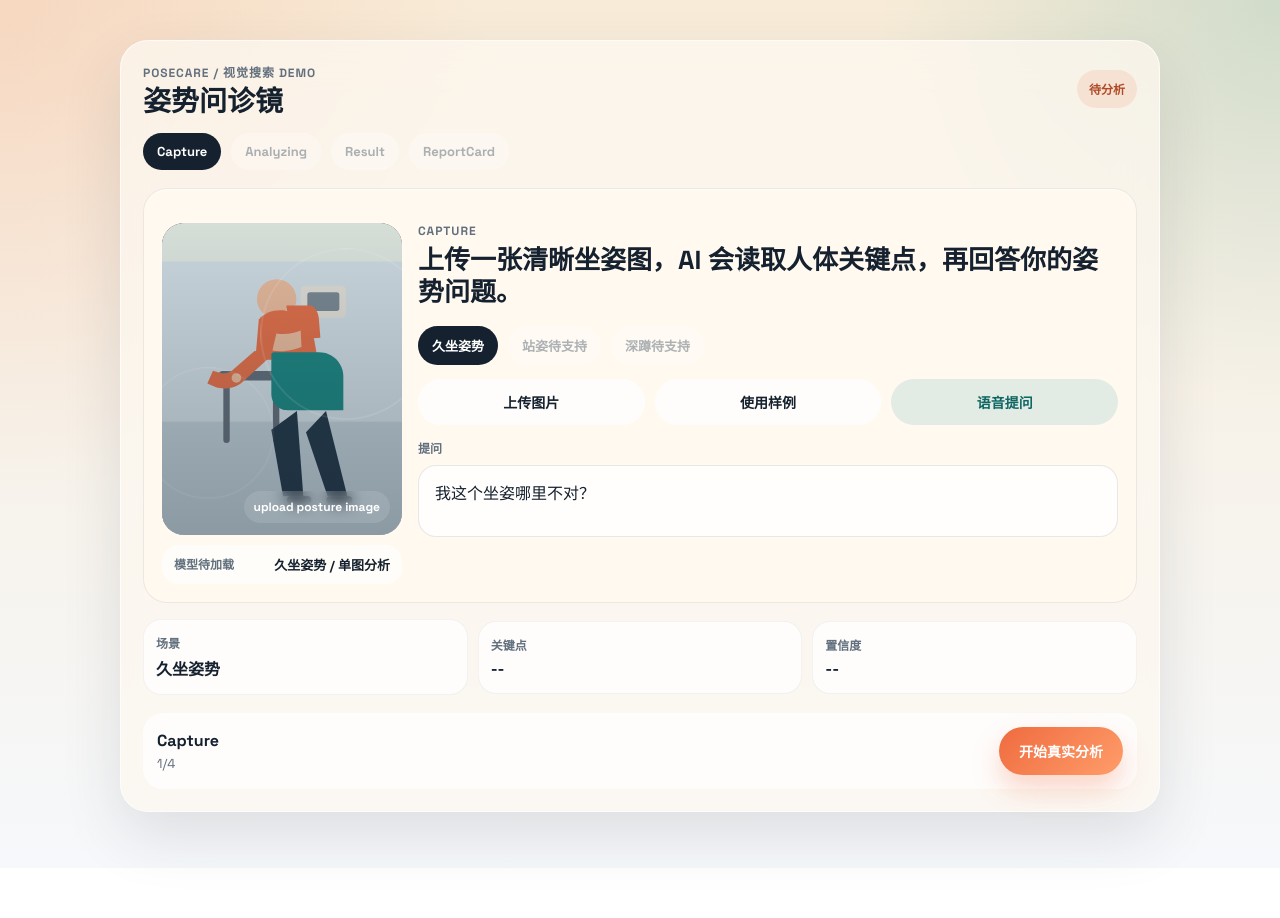
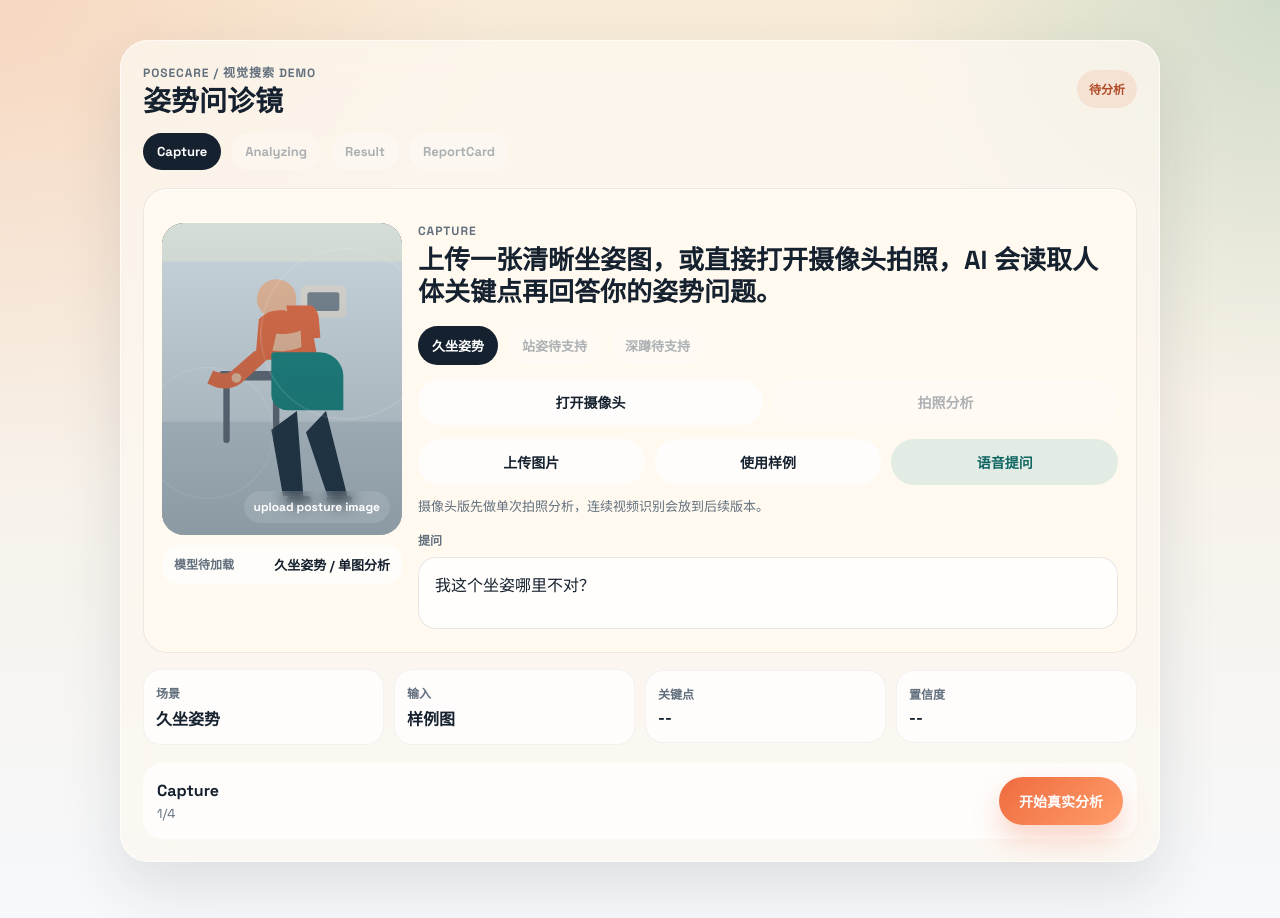
Before and after one commit to Hypertension42/PoseCare-Demo, a React (Vite) app: page / in a window 1280 px wide. Before the commit the page ends 868 px from the top, so only its background shows below. Built offline with nearby package versions, Linux system fonts and the light colour scheme.

Commit message:
Add camera capture flow for v0.0.2

```diff
--- a/package.json
+++ b/package.json
@@ -1,7 +1,7 @@
 {
   "name": "posecare-demo",
   "private": true,
-  "version": "0.0.1",
+  "version": "0.0.2",
   "type": "module",
   "scripts": {
     "dev": "vite",
--- a/src/App.tsx
+++ b/src/App.tsx
@@ -1,10 +1,11 @@
-import { ChangeEvent, startTransition, useMemo, useRef, useState } from "react";
+import { ChangeEvent, startTransition, useEffect, useMemo, useRef, useState } from "react";
 
 import { detectPoseLandmarks } from "./pose/poseLandmarker";
 import { analyzeSittingPosture } from "./pose/postureRules";
 import type { LandmarkPoint, PostureAnalysis } from "./pose/types";
 
 type Stage = "capture" | "analyzing" | "result" | "report";
+type CaptureSource = "sample" | "upload" | "camera";
 type SpeechRecognitionEventLike = {
   results: {
     [index: number]: {
@@ -99,26 +100,119 @@ export default function App() {
   const [stage, setStage] = useState<Stage>("capture");
   const [question, setQuestion] = useState(defaultQuestion);
   const [previewUrl, setPreviewUrl] = useState(sampleImageUrl);
+  const [captureSource, setCaptureSource] = useState<CaptureSource>("sample");
   const [analysis, setAnalysis] = useState<PostureAnalysis | null>(null);
   const [analysisError, setAnalysisError] = useState<string | null>(null);
   const [isModelReady, setIsModelReady] = useState(false);
   const [isListening, setIsListening] = useState(false);
+  const [isCameraOpen, setIsCameraOpen] = useState(false);
+  const [isRequestingCamera, setIsRequestingCamera] = useState(false);
   const [speechSupported] = useState(() => {
     const speechWindow = window as WindowWithSpeech;
     return Boolean(speechWindow.SpeechRecognition ?? speechWindow.webkitSpeechRecognition);
   });
   const latestBlobUrl = useRef<string | null>(null);
+  const videoRef = useRef<HTMLVideoElement | null>(null);
+  const canvasRef = useRef<HTMLCanvasElement | null>(null);
+  const cameraStreamRef = useRef<MediaStream | null>(null);
 
   const landmarks = analysis?.landmarks ?? [];
   const visiblePoints = useMemo(() => visibleLandmarks(landmarks), [landmarks]);
   const canShowResult = stage === "result" || stage === "report";
 
-  async function runAnalysis() {
+  useEffect(() => {
+    const video = videoRef.current;
+    const stream = cameraStreamRef.current;
+
+    if (!video || !stream || !isCameraOpen) {
+      if (video && !isCameraOpen) {
+        video.srcObject = null;
+      }
+      return;
+    }
+
+    video.srcObject = stream;
+    void video.play().catch(() => {
+      setAnalysisError("摄像头预览启动失败，请重试或改用上传图片。");
+      closeCamera();
+    });
+  }, [isCameraOpen]);
+
+  useEffect(() => {
+    return () => {
+      stopCameraStream();
+
+      if (latestBlobUrl.current) {
+        URL.revokeObjectURL(latestBlobUrl.current);
+      }
+    };
+  }, []);
+
+  function stopCameraStream() {
+    const stream = cameraStreamRef.current;
+    if (!stream) {
+      return;
+    }
+
+    stream.getTracks().forEach((track) => track.stop());
+    cameraStreamRef.current = null;
+
+    if (videoRef.current) {
+      videoRef.current.srcObject = null;
+    }
+  }
+
+  function closeCamera() {
+    stopCameraStream();
+    setIsCameraOpen(false);
+    setIsRequestingCamera(false);
+  }
+
+  async function openCamera() {
+    if (!navigator.mediaDevices?.getUserMedia) {
+      setAnalysisError("当前浏览器不支持摄像头调用，请改用上传图片。");
+      return;
+    }
+
+    setAnalysisError(null);
+    setIsRequestingCamera(true);
+
+    try {
+      const stream = await navigator.mediaDevices.getUserMedia({
+        video: {
+          facingMode: "user",
+          width: { ideal: 1080 },
+          height: { ideal: 1440 },
+        },
+        audio: false,
+      });
+
+      stopCameraStream();
+      cameraStreamRef.current = stream;
+      setIsCameraOpen(true);
+      setCaptureSource("camera");
+      setAnalysis(null);
+      startTransition(() => {
+        setStage("capture");
+      });
+    } catch (error) {
+      setAnalysisError(
+        error instanceof Error
+          ? "无法打开摄像头，请检查浏览器权限或改用上传图片。"
+          : "无法打开摄像头，请稍后重试。",
+      );
+      closeCamera();
+    } finally {
+      setIsRequestingCamera(false);
+    }
+  }
+
+  async function runAnalysisForSource(sourceUrl: string) {
     setStage("analyzing");
     setAnalysisError(null);
 
     try {
-      const image = await loadImage(previewUrl);
+      const image = await loadImage(sourceUrl);
       const detectedLandmarks = await detectPoseLandmarks(image);
       setIsModelReady(true);
 
@@ -149,6 +243,47 @@ export default function App() {
     }
   }
 
+  function captureFrameFromCamera() {
+    const video = videoRef.current;
+    const canvas = canvasRef.current;
+
+    if (!video || !canvas || video.videoWidth === 0 || video.videoHeight === 0) {
+      throw new Error("摄像头画面还没准备好，请稍等一下再拍照。");
+    }
+
+    canvas.width = video.videoWidth;
+    canvas.height = video.videoHeight;
+
+    const context = canvas.getContext("2d");
+    if (!context) {
+      throw new Error("无法获取拍照画布，请刷新页面重试。");
+    }
+
+    context.drawImage(video, 0, 0, canvas.width, canvas.height);
+    return canvas.toDataURL("image/jpeg", 0.92);
+  }
+
+  async function captureAndAnalyze() {
+    try {
+      const capturedPreview = captureFrameFromCamera();
+      closeCamera();
+      setPreviewUrl(capturedPreview);
+      setCaptureSource("camera");
+      await runAnalysisForSource(capturedPreview);
+    } catch (error) {
+      setAnalysisError(error instanceof Error ? error.message : "拍照失败，请重试。");
+    }
+  }
+
+  async function runAnalysis() {
+    if (isCameraOpen) {
+      await captureAndAnalyze();
+      return;
+    }
+
+    await runAnalysisForSource(previewUrl);
+  }
+
   function goToNextStage() {
     if (stage === "capture") {
       void runAnalysis();
@@ -170,12 +305,15 @@ export default function App() {
   }
 
   function handleSampleFrame() {
+    closeCamera();
+
     if (latestBlobUrl.current) {
       URL.revokeObjectURL(latestBlobUrl.current);
       latestBlobUrl.current = null;
     }
 
     setPreviewUrl(sampleImageUrl);
+    setCaptureSource("sample");
     setQuestion(defaultQuestion);
     setAnalysis(null);
     setAnalysisError(null);
@@ -190,6 +328,8 @@ export default function App() {
       return;
     }
 
+    closeCamera();
+
     if (latestBlobUrl.current) {
       URL.revokeObjectURL(latestBlobUrl.current);
     }
@@ -197,6 +337,7 @@ export default function App() {
     const nextUrl = URL.createObjectURL(file);
     latestBlobUrl.current = nextUrl;
     setPreviewUrl(nextUrl);
+    setCaptureSource("upload");
     setAnalysis(null);
     setAnalysisError(null);
     startTransition(() => {
@@ -238,19 +379,30 @@ export default function App() {
 
   const currentSubtitle =
     stage === "capture"
-      ? "上传一张清晰坐姿图，AI 会读取人体关键点，再回答你的姿势问题。"
+      ? isCameraOpen
+        ? "对准上半身和骨盆，点击拍照后沿用当前单图分析链路完成坐姿评估。"
+        : "上传一张清晰坐姿图，或直接打开摄像头拍照，AI 会读取人体关键点再回答你的姿势问题。"
       : stage === "analyzing"
         ? "正在加载姿态模型并检测人体关键点，随后用坐姿规则生成风险结果。"
         : analysis?.summary ?? "请先完成一次坐姿图片分析。";
 
   const ctaText =
     stage === "capture"
-      ? "开始真实分析"
+      ? isCameraOpen
+        ? "拍照并分析"
+        : "开始真实分析"
       : stage === "analyzing"
         ? "识别中"
         : stage === "result"
           ? "生成体检卡"
           : "重新检测";
+
+  const captureSourceLabel =
+    captureSource === "camera"
+      ? "摄像头拍照"
+      : captureSource === "upload"
+        ? "上传图片"
+        : "样例图";
 
   return (
     <main className="app-shell">
@@ -285,7 +437,18 @@ export default function App() {
               <div className="scan-stage" data-stage={stage}>
                 <div className="scan-grid" />
                 <div className="pose-card">
-                  <img className="pose-photo" src={previewUrl} alt="姿势检测画面" />
+                  {isCameraOpen ? (
+                    <video
+                      ref={videoRef}
+                      className="pose-photo pose-video live"
+                      aria-label="摄像头实时预览"
+                      autoPlay
+                      muted
+                      playsInline
+                    />
+                  ) : (
+                    <img className="pose-photo" src={previewUrl} alt="姿势检测画面" />
+                  )}
                   <div className="pose-overlay" aria-hidden="true">
                     {poseConnections.map(([fromIndex, toIndex]) => {
                       const from = landmarks[fromIndex];
@@ -335,7 +498,9 @@ export default function App() {
                     })}
                   </div>
                   <div className="scan-badge">
-                    {stage === "analyzing"
+                    {isCameraOpen && stage === "capture"
+                      ? "camera live"
+                      : stage === "analyzing"
                       ? "detecting landmarks"
                       : analysis
                         ? `${analysis.detectedKeypoints} keypoints`
@@ -349,7 +514,13 @@ export default function App() {
 
               <div className="visual-caption">
                 <span>{isModelReady ? "模型已加载" : "模型待加载"}</span>
-                <strong>{analysis ? `${analysis.riskLevel} / ${analysis.score} 分` : "久坐姿势 / 单图分析"}</strong>
+                <strong>
+                  {isCameraOpen
+                    ? "摄像头预览 / 准备拍照"
+                    : analysis
+                      ? `${analysis.riskLevel} / ${analysis.score} 分`
+                      : "久坐姿势 / 单图分析"}
+                </strong>
               </div>
             </div>
 
@@ -373,6 +544,25 @@ export default function App() {
                 </div>
 
                 <div className="tool-row">
+                  <button
+                    type="button"
+                    className={isCameraOpen ? "ghost-btn camera-btn active" : "ghost-btn camera-btn"}
+                    onClick={isCameraOpen ? closeCamera : () => void openCamera()}
+                    disabled={isRequestingCamera || stage === "analyzing"}
+                  >
+                    {isRequestingCamera ? "连接中" : isCameraOpen ? "关闭摄像头" : "打开摄像头"}
+                  </button>
+                  <button
+                    type="button"
+                    className="ghost-btn camera-capture-btn"
+                    onClick={() => void captureAndAnalyze()}
+                    disabled={!isCameraOpen || stage === "analyzing"}
+                  >
+                    拍照分析
+                  </button>
+                </div>
+
+                <div className="tool-row">
                   <label className="upload-btn">
                     上传图片
                     <input accept="image/*" type="file" onChange={handleUploadChange} />
@@ -389,6 +579,10 @@ export default function App() {
                     {speechSupported ? (isListening ? "正在听" : "语音提问") : "语音不可用"}
                   </button>
                 </div>
+
+                <p className="capture-note">
+                  摄像头版先做单次拍照分析，连续视频识别会放到后续版本。
+                </p>
 
                 <label className="question-box">
                   <span>提问</span>
@@ -411,14 +605,20 @@ export default function App() {
             <strong>久坐姿势</strong>
           </div>
           <div className="metric-chip">
+            <span>输入</span>
+            <strong>{captureSourceLabel}</strong>
+          </div>
+          <div className="metric-chip">
             <span>关键点</span>
-            <strong>{analysis ? analysis.detectedKeypoints : "--"}</strong>
+            <strong>{analysis ? analysis.detectedKeypoints : isCameraOpen ? "live" : "--"}</strong>
           </div>
           <div className="metric-chip">
             <span>置信度</span>
             <strong>{analysis ? `${analysis.confidence}%` : "--"}</strong>
           </div>
         </section>
+
+        <canvas ref={canvasRef} className="pose-canvas" aria-hidden="true" />
 
         {canShowResult && analysis && (
           <>
--- a/src/styles.css
+++ b/src/styles.css
@@ -252,6 +252,10 @@ button {
   object-fit: cover;
 }
 
+.pose-video.live {
+  transform: scaleX(-1);
+}
+
 .pose-photo,
 .pose-overlay {
   border-radius: 22px;
@@ -401,6 +405,7 @@ button {
   justify-content: space-between;
   gap: 10px;
   margin-top: 14px;
+  flex-wrap: wrap;
 }
 
 .upload-btn,
@@ -417,6 +422,17 @@ button {
   font-weight: 700;
 }
 
+.camera-btn,
+.camera-capture-btn {
+  min-width: 0;
+}
+
+.camera-btn.active,
+.camera-capture-btn {
+  background: rgba(31, 143, 139, 0.12);
+  color: #106764;
+}
+
 .upload-btn input {
   display: none;
 }
@@ -429,6 +445,11 @@ button {
 .voice-btn.active {
   background: rgba(31, 143, 139, 0.22);
   box-shadow: 0 0 0 4px rgba(31, 143, 139, 0.08);
+}
+
+.camera-capture-btn:disabled {
+  background: rgba(255, 255, 255, 0.5);
+  color: var(--muted);
 }
 
 .ghost-btn:hover,
@@ -473,6 +494,13 @@ button {
   line-height: 1.5;
 }
 
+.capture-note {
+  margin: 12px 0 0;
+  color: var(--muted);
+  font-size: 13px;
+  line-height: 1.5;
+}
+
 .metrics-strip {
   justify-content: space-between;
   margin-top: 16px;
@@ -498,6 +526,10 @@ button {
   display: block;
   margin-top: 4px;
   font-size: 16px;
+}
+
+.pose-canvas {
+  display: none;
 }
 
 .card-section,
```
Also changed, not shown: 2 other files (tests, documents, lock files or other folders).
